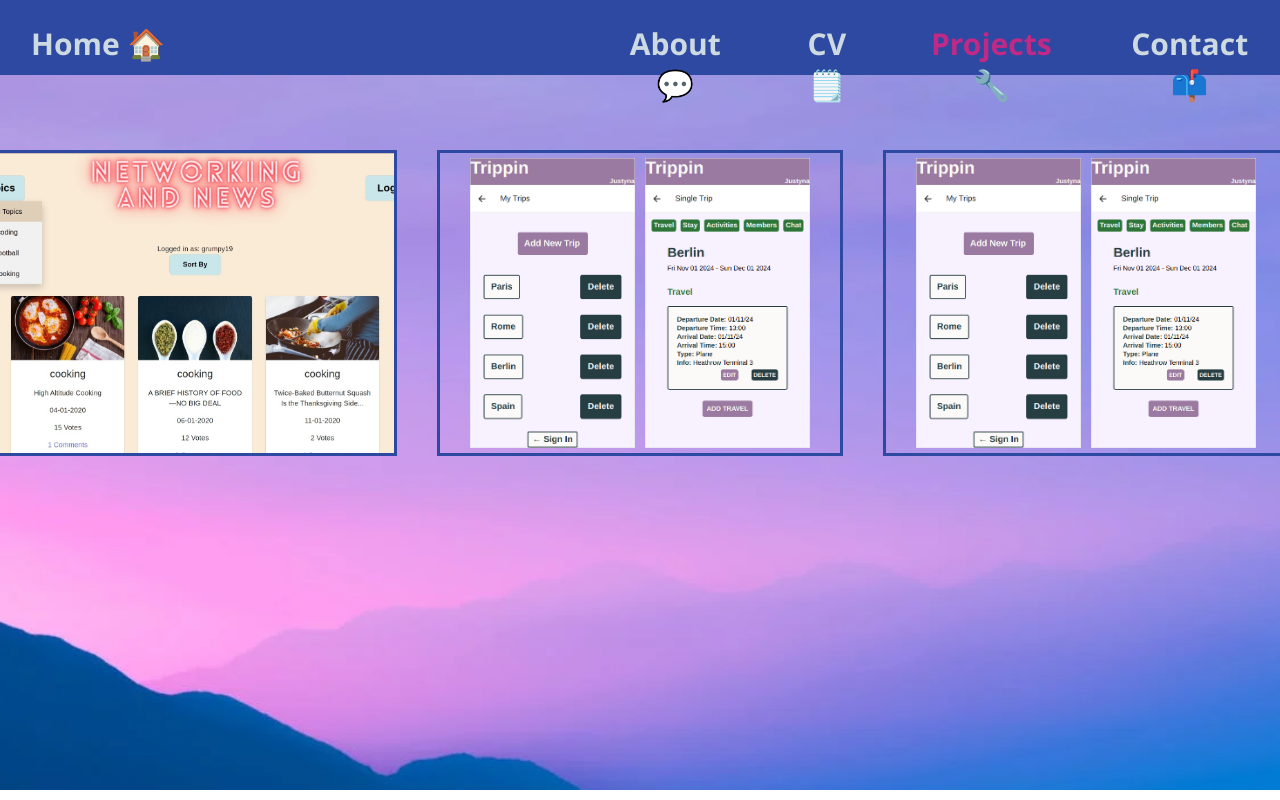
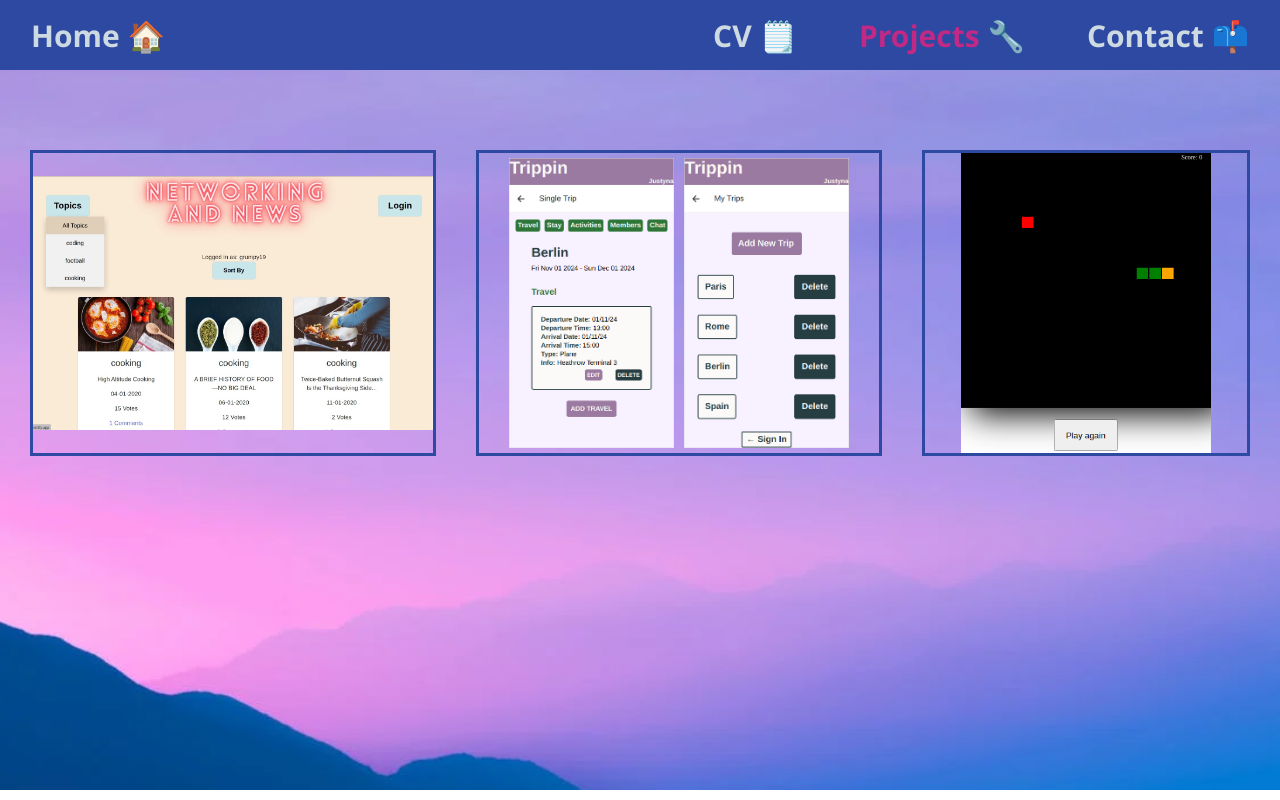
Before and after one commit to MattyB2112/AboutMe, a React (Vite) app in the folder AboutMe/: page /projects in a window 1280 px wide. Built offline with nearby package versions, Linux system fonts and the light colour scheme.

Commit message:
added snake game project and removed About header

```diff
--- a/AboutMe/src/Components/Header.jsx
+++ b/AboutMe/src/Components/Header.jsx
@@ -26,7 +26,7 @@ export default function Header() {
           </div>
         </div>
         <div className="right-header-container">
-          <div className="right-header-element">
+          {/* <div className="right-header-element">
             <NavLink
               to="/about"
               style={({ isActive }) => {
@@ -44,7 +44,7 @@ export default function Header() {
             >
               <button>About 💬</button>
             </NavLink>
-          </div>
+          </div> */}
           <div className="right-header-element">
             <NavLink
               to="/cv"
--- a/AboutMe/src/Components/Projects.jsx
+++ b/AboutMe/src/Components/Projects.jsx
@@ -1,6 +1,5 @@
-import imageOne from "../Images/n-and-n-pic.jpg";
-import imageTwo from "../Images/trippin1.png";
-import imageThree from "../Images/trippin2.png";
+import trippinOne from "../Images/trippin1.png";
+import trippinTwo from "../Images/trippin2.png";
 
 export default function Projects() {
   return (
@@ -8,20 +7,22 @@ export default function Projects() {
       <div className="projects-container">
         <div className="ncnews-container">
           <div className="ncnews-underlay"></div>
-          <div className="ncnews-overlay">
-            <br />
-            Networking and news - Made during my course. Article data is stored
-            in a SQL database. Endpoints were created to make queries to this
-            data using Postgres. Frontend was coded in React and uses Axios to
-            make calls to the API. Articles can be filtered by topic, and sorted
-            by number of votes and date posted.
-          </div>
+          <a href="https://networkingandnews.netlify.app/">
+            <div className="ncnews-overlay">
+              <br />
+              Networking and news - Made during my course. Article data is
+              stored in a SQL database. Endpoints were created to make queries
+              to this data using Postgres. Frontend was coded in React and uses
+              Axios to make calls to the API. Articles can be filtered by topic,
+              and sorted by number of votes and date posted.
+            </div>
+          </a>
         </div>
         <div className="trippin-container">
           <div className="trippin-underlay"></div>
           <div className="trippin-images">
-            <img src={imageThree} className="trippin-image" />
-            <img src={imageTwo} className="trippin-image" />
+            <img src={trippinOne} className="trippin-image" />
+            <img src={trippinTwo} className="trippin-image" />
           </div>
           <div className="trippin-overlay">
             <br />
@@ -33,21 +34,14 @@ export default function Projects() {
             but can only removed by the trip admin.
           </div>
         </div>
-        <div className="trippin-container">
-          <div className="trippin-underlay"></div>
-          <div className="trippin-images">
-            <img src={imageThree} className="trippin-image" />
-            <img src={imageTwo} className="trippin-image" />
-          </div>
-          <div className="trippin-overlay">
-            <br />
-            Trippin - Trip-planning app made for the final project of my course.
-            Backend database was created using MongoDB. Frontend was created
-            using React Native. Users create an upcoming trip with a name, start
-            and end-date, and then can add travel, stay, and activity info.
-            Members can be added by any users that have been added to the trip
-            but can only removed by the trip admin.
-          </div>
+        <div className="snake-container">
+          <div className="snake-underlay"></div>
+          <a href="https://mattssnakegame.netlify.app/">
+            <div className="snake-overlay">
+              <br />
+              Snake - Simple snake game made using HTML, CSS and JavaScript.
+            </div>
+          </a>
         </div>
       </div>
     </>
--- a/AboutMe/src/index.css
+++ b/AboutMe/src/index.css
@@ -107,7 +107,8 @@ a:hover {
 
 /*HEADER*/
 .header-container {
-  height: 75px;
+  align-items: center;
+  height: 70px;
   position: fixed;
   z-index: 1;
   background-color: rgb(46, 73, 161);
@@ -125,7 +126,7 @@ a:hover {
 .right-header-container {
   display: flex;
   /* border: solid black; */
-  width: 700px;
+  /* width: 700px; */
   justify-content: space-evenly;
 }
 .left-header-element {
@@ -201,14 +202,18 @@ a:hover {
   width: 400px;
   height: 100%;
   background-image: URL("../src/Images/n-and-n-pic.jpg");
-  background-size: 200px;
+  background-size: 180px;
   background-repeat: no-repeat;
   background-position: center;
-  background-size: cover;
+  background-size: contain;
 }
 
+a {
+  text-decoration: none !important;
+}
 .ncnews-overlay,
-.trippin-overlay {
+.trippin-overlay,
+.snake-overlay {
   text-align: center;
   position: absolute;
   right: 0;
@@ -223,7 +228,7 @@ a:hover {
   width: 100%;
   height: 100%;
   color: #213547;
-  background: rgb(189, 100, 197, 0.85);
+  background: rgb(189, 100, 197, 0.9);
 }
 
 /*trippin */
@@ -242,7 +247,7 @@ a:hover {
   width: 100%;
   height: 100%;
   color: #213547;
-  background: rgb(189, 100, 197, 0.85);
+  background: rgb(189, 100, 197, 0.9);
   text-align: center;
 }
 
@@ -257,6 +262,35 @@ a:hover {
   display: flex;
   width: 165px;
   justify-content: center;
+}
+
+/*snake*/
+.snake-container {
+  display: flex;
+  justify-content: center;
+  align-content: center;
+  width: 400px;
+  height: 300px;
+  margin: 20px;
+  position: relative;
+  border: 3px rgb(46, 73, 161) solid;
+}
+
+.snake-underlay {
+  width: 250px;
+  height: auto;
+  background-image: URL("../src/Images/snake.png");
+  background-size: 100px;
+  background-repeat: no-repeat;
+  background-position: center;
+  background-size: cover;
+}
+
+.snake-container:hover .snake-overlay {
+  width: 100%;
+  height: 100%;
+  color: #213547;
+  background: rgb(189, 100, 197, 0.9);
 }
 
 /*CONTACT*/
```
Also changed, not shown: AboutMe/src/Images/snake.png (added).
